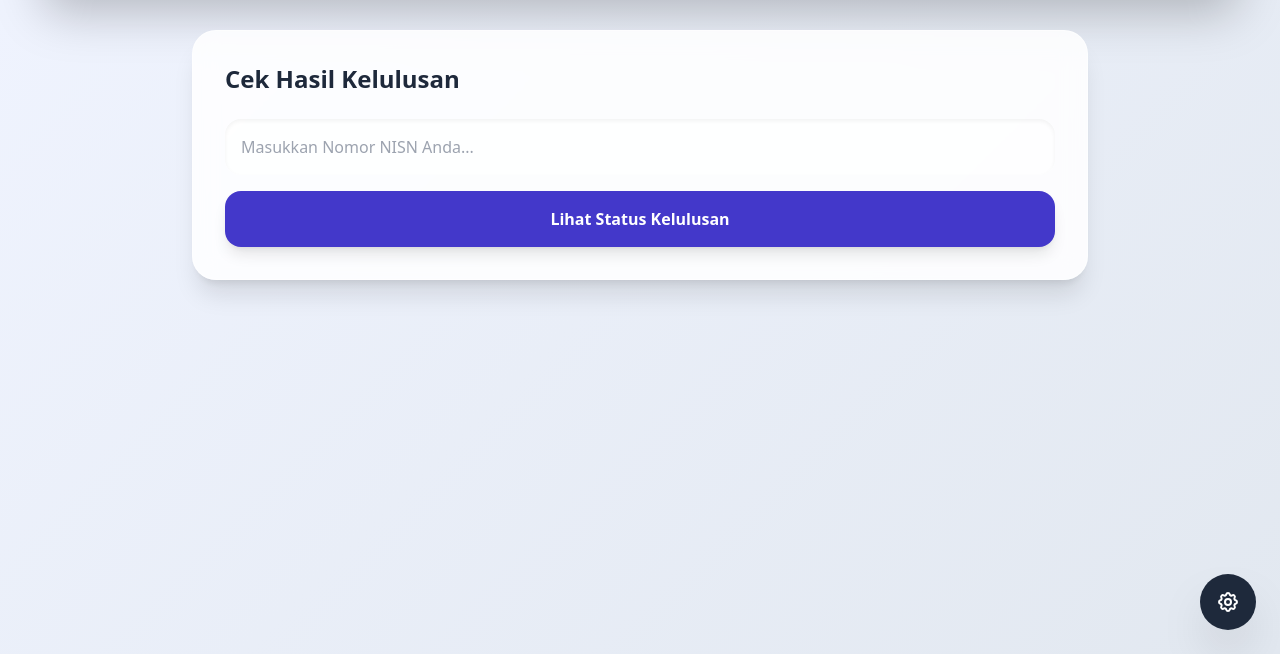
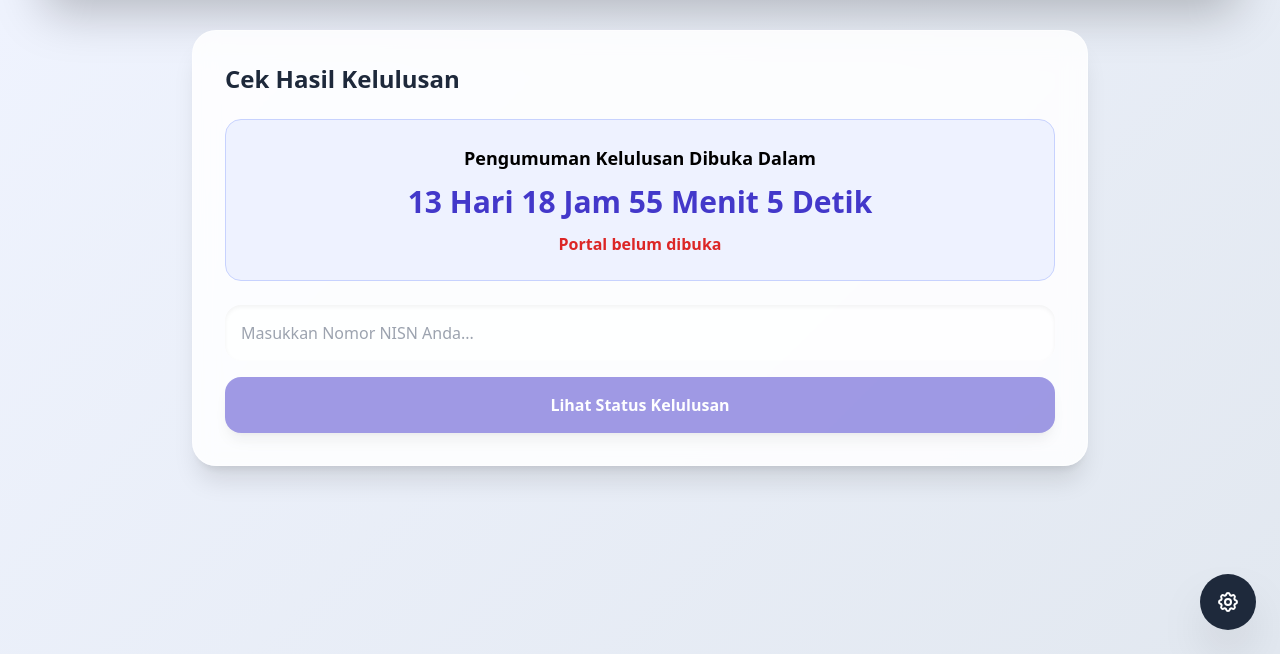
Before and after one commit to zuhrismpn122/portal-kelulusan-smpn122, a plain HTML site: page index.html in a window 1280 px wide. Shown: the part 146-800 px from the top of the page. Drawn offline with nearby package versions, Linux system fonts and the light colour scheme.

Commit message:
tambah countdown timer

```diff
--- a/index.html
+++ b/index.html
@@ -44,12 +44,30 @@
         <!-- Portal Siswa -->
         <section id="portalSection" class="glass p-8 rounded-3xl shadow-xl">
             <h2 class="text-2xl font-bold mb-6 text-slate-800">Cek Hasil Kelulusan</h2>
+            <div class="bg-indigo-50 border border-indigo-200 p-6 rounded-2xl mb-6 text-center">
+    <h3 class="font-bold text-lg mb-3">
+        Pengumuman Kelulusan Dibuka Dalam
+    </h3>
+
+    <div id="countdown" class="text-3xl font-bold text-indigo-700">
+        00 Hari 00 Jam 00 Menit 00 Detik
+    </div>
+
+    <div id="statusPengumuman" class="mt-3 text-red-600 font-semibold">
+        Portal belum dibuka
+    </div>
+</div>
             <div class="space-y-4">
                 <input type="text" id="nisnInput" placeholder="Masukkan Nomor NISN Anda..."
                     class="w-full p-4 border-none rounded-2xl shadow-inner bg-white/70 outline-none focus:ring-4 focus:ring-indigo-200 transition-all">
-                <button onclick="checkKelulusan()" style="background-color: var(--primary-color);"
-                    class="w-full py-4 text-white rounded-2xl font-bold shadow-lg hover:brightness-110 transition-all">Lihat
-                    Status Kelulusan</button>
+              <button
+    id="btnKelulusan"
+    onclick="checkKelulusan()"
+    disabled
+    style="background-color: var(--primary-color);"
+    class="w-full py-4 text-white rounded-2xl font-bold shadow-lg opacity-50 cursor-not-allowed">
+    Lihat Status Kelulusan
+</button>
                 <div id="resultBox" class="mt-6 p-6 bg-white/90 border-l-8 rounded-r-2xl hidden shadow-md"></div>
             </div>
         </section>
@@ -158,6 +176,12 @@
         }
 
         function checkKelulusan() {
+            const sekarang = new Date().getTime();
+
+    if (sekarang < tanggalBuka) {
+        showMsg("Pengumuman belum dibuka.");
+        return;
+    }
             const nisn = document.getElementById('nisnInput').value;
             // const s = dataSiswa.find(x => x.nisn === nisn);
             const s = dataSiswa.find(x => x["NISN"] === nisn);
@@ -181,7 +205,42 @@ ANDA DINYATAKAN LULUS
                 showMsg("Data NISN tidak ditemukan.");
             }
         }
+// Tanggal dan jam pengumuman
+const tanggalBuka = new Date("2026-06-15 10:00:00").getTime();
 
+const timer = setInterval(function () {
+
+    const sekarang = new Date().getTime();
+    const selisih = tanggalBuka - sekarang;
+
+    const hari = Math.floor(selisih / (1000 * 60 * 60 * 24));
+    const jam = Math.floor((selisih % (1000 * 60 * 60 * 24)) / (1000 * 60 * 60));
+    const menit = Math.floor((selisih % (1000 * 60 * 60)) / (1000 * 60));
+    const detik = Math.floor((selisih % (1000 * 60)) / 1000);
+
+    if (selisih > 0) {
+
+        document.getElementById("countdown").innerHTML =
+            `${hari} Hari ${jam} Jam ${menit} Menit ${detik} Detik`;
+
+    } else {
+
+        clearInterval(timer);
+
+        document.getElementById("countdown").innerHTML =
+            "PENGUMUMAN SUDAH DIBUKA";
+
+        document.getElementById("statusPengumuman").innerHTML =
+            "Silakan cek hasil kelulusan";
+
+        const tombol = document.getElementById("btnKelulusan");
+
+        tombol.disabled = false;
+        tombol.classList.remove("opacity-50");
+        tombol.classList.remove("cursor-not-allowed");
+    }
+
+}, 1000);
         updateUI();
     </script>
 </body>
```
